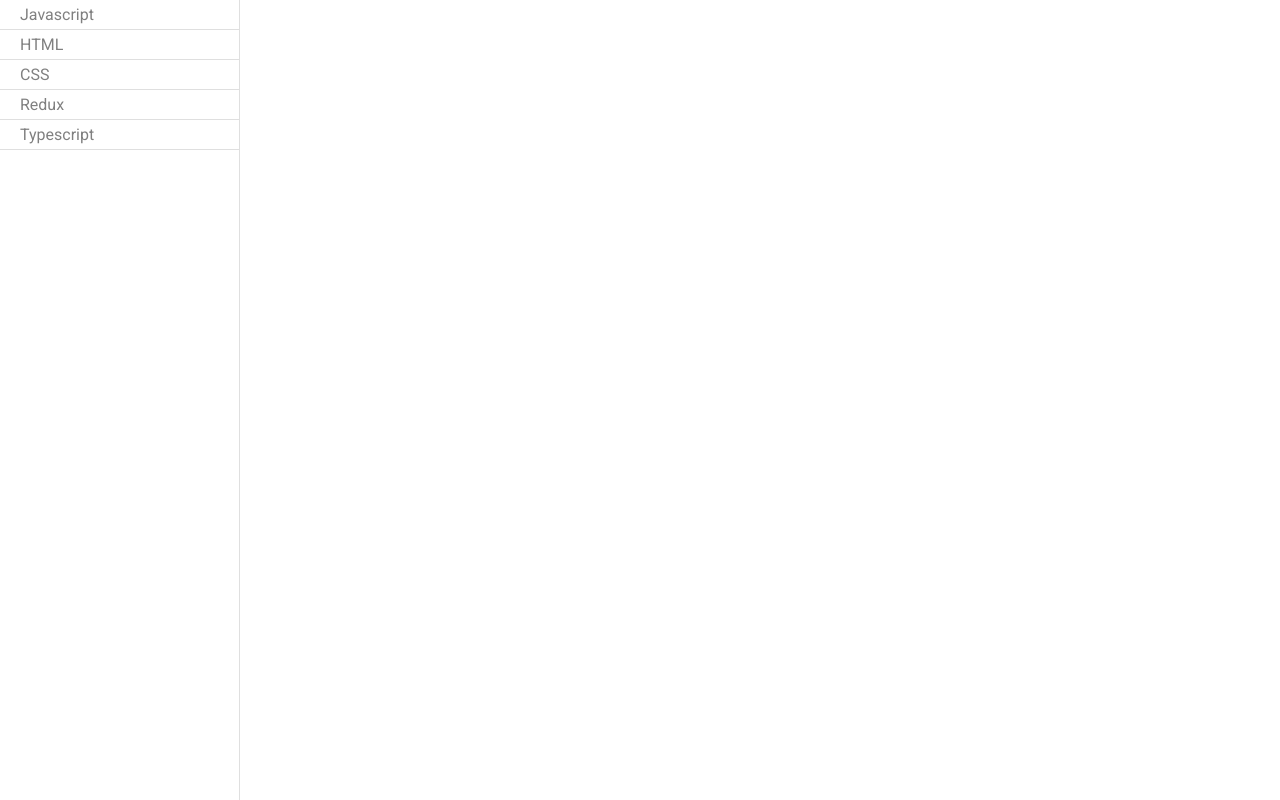
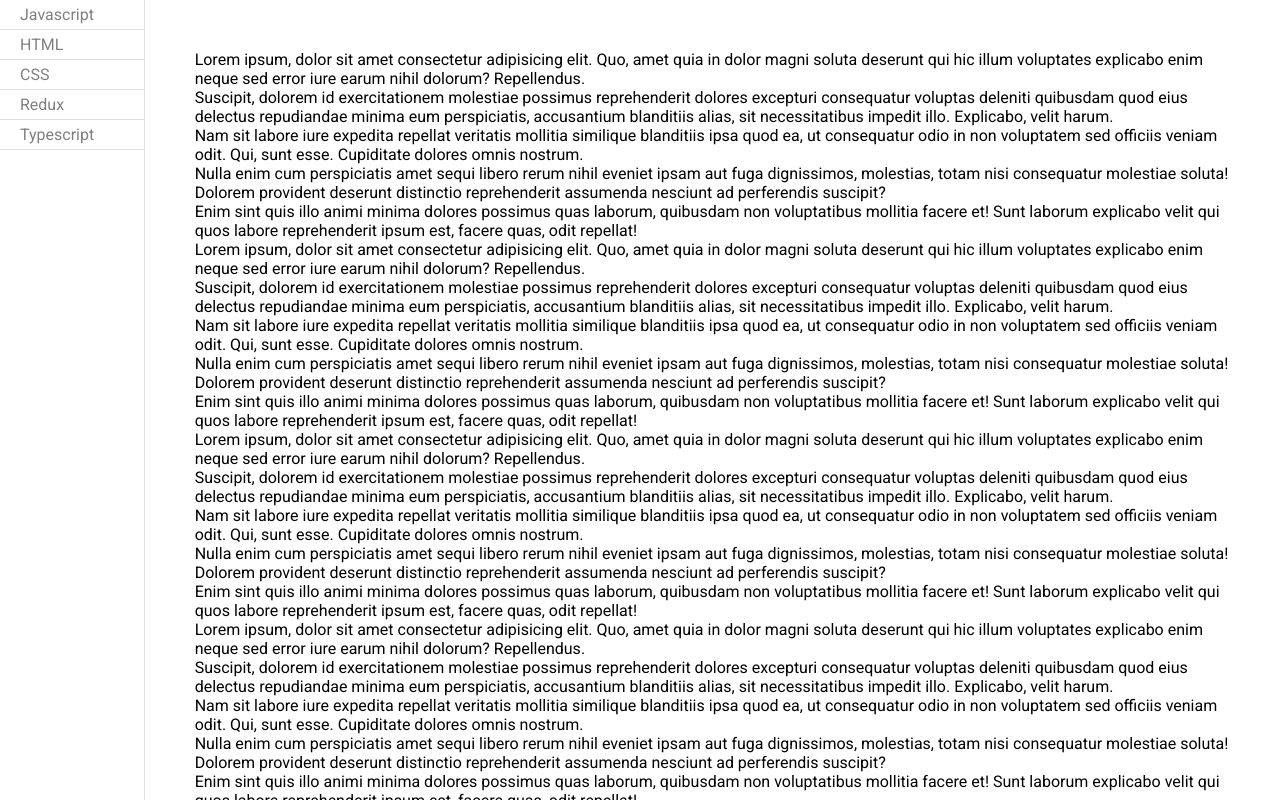
Before and after one commit to SteinGabriel/learning-journal, a React (Create React App) app: page / in a window 1280 px wide. Built offline with nearby package versions, Linux system fonts and the light colour scheme.

Commit message:
Article component created

```diff
--- a/public/style.css
+++ b/public/style.css
@@ -11,4 +11,5 @@
   margin: 0;
   padding: 0;
   font-family: 'Roboto', sans-serif;
+  overflow: hidden;
 }
--- a/src/App.js
+++ b/src/App.js
@@ -1,9 +1,23 @@
 import React, { Component } from 'react'
 import Subjects from './components/subjects'
+import Article from './components/article'
+import styled from 'styled-components'
+
+const Container = styled.section`
+  display: flex;
+  width: 100vw;
+  height: 100vh;
+  flex-direction: row;
+`
 
 class App extends Component {
   render() {
-    return <Subjects />
+    return (
+      <Container>
+        <Subjects />
+        <Article />
+      </Container>
+    )
   }
 }
 
--- /dev/null
+++ b/src/components/article.jsx
@@ -0,0 +1,211 @@
+import React, { Component } from 'react'
+import styled from 'styled-components'
+
+const Container = styled.section`
+  min-width: 400px;
+  height: 100vh;
+  display: flex;
+  align-items: center;
+  justify-content: center;
+  flex-direction: column;
+  overflow: hidden;
+`
+
+const Content = styled.div`
+  max-height: 100vh;
+  padding: 50px;
+  overflow: auto;
+`
+
+class Article extends Component {
+  render() {
+    return (
+      <Container>
+        <Content>
+          <p>
+            Lorem ipsum, dolor sit amet consectetur adipisicing elit. Quo, amet
+            quia in dolor magni soluta deserunt qui hic illum voluptates
+            explicabo enim neque sed error iure earum nihil dolorum?
+            Repellendus.
+          </p>
+          <p>
+            Suscipit, dolorem id exercitationem molestiae possimus reprehenderit
+            dolores excepturi consequatur voluptas deleniti quibusdam quod eius
+            delectus repudiandae minima eum perspiciatis, accusantium blanditiis
+            alias, sit necessitatibus impedit illo. Explicabo, velit harum.
+          </p>
+          <p>
+            Nam sit labore iure expedita repellat veritatis mollitia similique
+            blanditiis ipsa quod ea, ut consequatur odio in non voluptatem sed
+            officiis veniam odit. Qui, sunt esse. Cupiditate dolores omnis
+            nostrum.
+          </p>
+          <p>
+            Nulla enim cum perspiciatis amet sequi libero rerum nihil eveniet
+            ipsam aut fuga dignissimos, molestias, totam nisi consequatur
+            molestiae soluta! Dolorem provident deserunt distinctio
+            reprehenderit assumenda nesciunt ad perferendis suscipit?
+          </p>
+          <p>
+            Enim sint quis illo animi minima dolores possimus quas laborum,
+            quibusdam non voluptatibus mollitia facere et! Sunt laborum
+            explicabo velit qui quos labore reprehenderit ipsum est, facere
+            quas, odit repellat!
+          </p>
+          <p>
+            Lorem ipsum, dolor sit amet consectetur adipisicing elit. Quo, amet
+            quia in dolor magni soluta deserunt qui hic illum voluptates
+            explicabo enim neque sed error iure earum nihil dolorum?
+            Repellendus.
+          </p>
+          <p>
+            Suscipit, dolorem id exercitationem molestiae possimus reprehenderit
+            dolores excepturi consequatur voluptas deleniti quibusdam quod eius
+            delectus repudiandae minima eum perspiciatis, accusantium blanditiis
+            alias, sit necessitatibus impedit illo. Explicabo, velit harum.
+          </p>
+          <p>
+            Nam sit labore iure expedita repellat veritatis mollitia similique
+            blanditiis ipsa quod ea, ut consequatur odio in non voluptatem sed
+            officiis veniam odit. Qui, sunt esse. Cupiditate dolores omnis
+            nostrum.
+          </p>
+          <p>
+            Nulla enim cum perspiciatis amet sequi libero rerum nihil eveniet
+            ipsam aut fuga dignissimos, molestias, totam nisi consequatur
+            molestiae soluta! Dolorem provident deserunt distinctio
+            reprehenderit assumenda nesciunt ad perferendis suscipit?
+          </p>
+          <p>
+            Enim sint quis illo animi minima dolores possimus quas laborum,
+            quibusdam non voluptatibus mollitia facere et! Sunt laborum
+            explicabo velit qui quos labore reprehenderit ipsum est, facere
+            quas, odit repellat!
+          </p>
+          <p>
+            Lorem ipsum, dolor sit amet consectetur adipisicing elit. Quo, amet
+            quia in dolor magni soluta deserunt qui hic illum voluptates
+            explicabo enim neque sed error iure earum nihil dolorum?
+            Repellendus.
+          </p>
+          <p>
+            Suscipit, dolorem id exercitationem molestiae possimus reprehenderit
+            dolores excepturi consequatur voluptas deleniti quibusdam quod eius
+            delectus repudiandae minima eum perspiciatis, accusantium blanditiis
+            alias, sit necessitatibus impedit illo. Explicabo, velit harum.
+          </p>
+          <p>
+            Nam sit labore iure expedita repellat veritatis mollitia similique
+            blanditiis ipsa quod ea, ut consequatur odio in non voluptatem sed
+            officiis veniam odit. Qui, sunt esse. Cupiditate dolores omnis
+            nostrum.
+          </p>
+          <p>
+            Nulla enim cum perspiciatis amet sequi libero rerum nihil eveniet
+            ipsam aut fuga dignissimos, molestias, totam nisi consequatur
+            molestiae soluta! Dolorem provident deserunt distinctio
+            reprehenderit assumenda nesciunt ad perferendis suscipit?
+          </p>
+          <p>
+            Enim sint quis illo animi minima dolores possimus quas laborum,
+            quibusdam non voluptatibus mollitia facere et! Sunt laborum
+            explicabo velit qui quos labore reprehenderit ipsum est, facere
+            quas, odit repellat!
+          </p>
+          <p>
+            Lorem ipsum, dolor sit amet consectetur adipisicing elit. Quo, amet
+            quia in dolor magni soluta deserunt qui hic illum voluptates
+            explicabo enim neque sed error iure earum nihil dolorum?
+            Repellendus.
+          </p>
+          <p>
+            Suscipit, dolorem id exercitationem molestiae possimus reprehenderit
+            dolores excepturi consequatur voluptas deleniti quibusdam quod eius
+            delectus repudiandae minima eum perspiciatis, accusantium blanditiis
+            alias, sit necessitatibus impedit illo. Explicabo, velit harum.
+          </p>
+          <p>
+            Nam sit labore iure expedita repellat veritatis mollitia similique
+            blanditiis ipsa quod ea, ut consequatur odio in non voluptatem sed
+            officiis veniam odit. Qui, sunt esse. Cupiditate dolores omnis
+            nostrum.
+          </p>
+          <p>
+            Nulla enim cum perspiciatis amet sequi libero rerum nihil eveniet
+            ipsam aut fuga dignissimos, molestias, totam nisi consequatur
+            molestiae soluta! Dolorem provident deserunt distinctio
+            reprehenderit assumenda nesciunt ad perferendis suscipit?
+          </p>
+          <p>
+            Enim sint quis illo animi minima dolores possimus quas laborum,
+            quibusdam non voluptatibus mollitia facere et! Sunt laborum
+            explicabo velit qui quos labore reprehenderit ipsum est, facere
+            quas, odit repellat!
+          </p>
+          <p>
+            Lorem ipsum, dolor sit amet consectetur adipisicing elit. Quo, amet
+            quia in dolor magni soluta deserunt qui hic illum voluptates
+            explicabo enim neque sed error iure earum nihil dolorum?
+            Repellendus.
+          </p>
+          <p>
+            Suscipit, dolorem id exercitationem molestiae possimus reprehenderit
+            dolores excepturi consequatur voluptas deleniti quibusdam quod eius
+            delectus repudiandae minima eum perspiciatis, accusantium blanditiis
+            alias, sit necessitatibus impedit illo. Explicabo, velit harum.
+          </p>
+          <p>
+            Nam sit labore iure expedita repellat veritatis mollitia similique
+            blanditiis ipsa quod ea, ut consequatur odio in non voluptatem sed
+            officiis veniam odit. Qui, sunt esse. Cupiditate dolores omnis
+            nostrum.
+          </p>
+          <p>
+            Nulla enim cum perspiciatis amet sequi libero rerum nihil eveniet
+            ipsam aut fuga dignissimos, molestias, totam nisi consequatur
+            molestiae soluta! Dolorem provident deserunt distinctio
+            reprehenderit assumenda nesciunt ad perferendis suscipit?
+          </p>
+          <p>
+            Enim sint quis illo animi minima dolores possimus quas laborum,
+            quibusdam non voluptatibus mollitia facere et! Sunt laborum
+            explicabo velit qui quos labore reprehenderit ipsum est, facere
+            quas, odit repellat!
+          </p>
+          <p>
+            Lorem ipsum, dolor sit amet consectetur adipisicing elit. Quo, amet
+            quia in dolor magni soluta deserunt qui hic illum voluptates
+            explicabo enim neque sed error iure earum nihil dolorum?
+            Repellendus.
+          </p>
+          <p>
+            Suscipit, dolorem id exercitationem molestiae possimus reprehenderit
+            dolores excepturi consequatur voluptas deleniti quibusdam quod eius
+            delectus repudiandae minima eum perspiciatis, accusantium blanditiis
+            alias, sit necessitatibus impedit illo. Explicabo, velit harum.
+          </p>
+          <p>
+            Nam sit labore iure expedita repellat veritatis mollitia similique
+            blanditiis ipsa quod ea, ut consequatur odio in non voluptatem sed
+            officiis veniam odit. Qui, sunt esse. Cupiditate dolores omnis
+            nostrum.
+          </p>
+          <p>
+            Nulla enim cum perspiciatis amet sequi libero rerum nihil eveniet
+            ipsam aut fuga dignissimos, molestias, totam nisi consequatur
+            molestiae soluta! Dolorem provident deserunt distinctio
+            reprehenderit assumenda nesciunt ad perferendis suscipit?
+          </p>
+          <p>
+            Enim sint quis illo animi minima dolores possimus quas laborum,
+            quibusdam non voluptatibus mollitia facere et! Sunt laborum
+            explicabo velit qui quos labore reprehenderit ipsum est, facere
+            quas, odit repellat!
+          </p>
+        </Content>
+      </Container>
+    )
+  }
+}
+
+export default Article
--- a/src/components/subjects.jsx
+++ b/src/components/subjects.jsx
@@ -4,7 +4,7 @@
 
 const Container = styled.section`
   max-width: 240px;
-  min-width: 90px;
+  min-width: 100px;
   width: 20%;
   height: 100vh
   border-right: 1px solid rgba(0,0,0,0.125)
```
